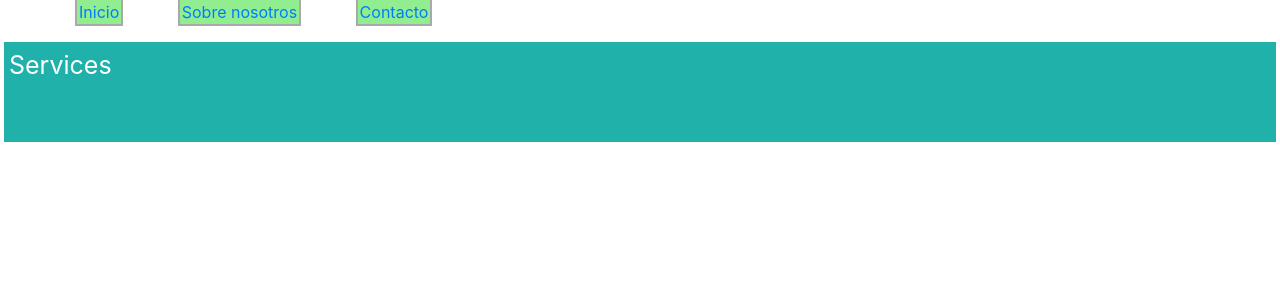
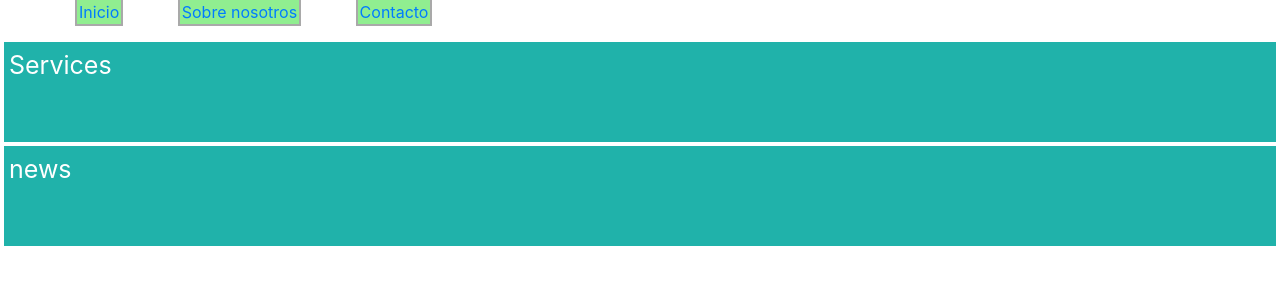
Before and after one commit to oldaza/semanaTest-1-51, a website: page src/index.html in a window 1280 px wide. Drawn offline with nearby package versions, Linux system fonts and the light colour scheme.

Commit message:
tercera_seccion

```diff
--- a/src/index.html
+++ b/src/index.html
@@ -21,6 +21,7 @@
 
     <div class="flex-container">
         <div id="services" class="flex-item">Services</div>
+        <div id="news" class="flex-item">news</div>
     </div>
 </body>
 
```
